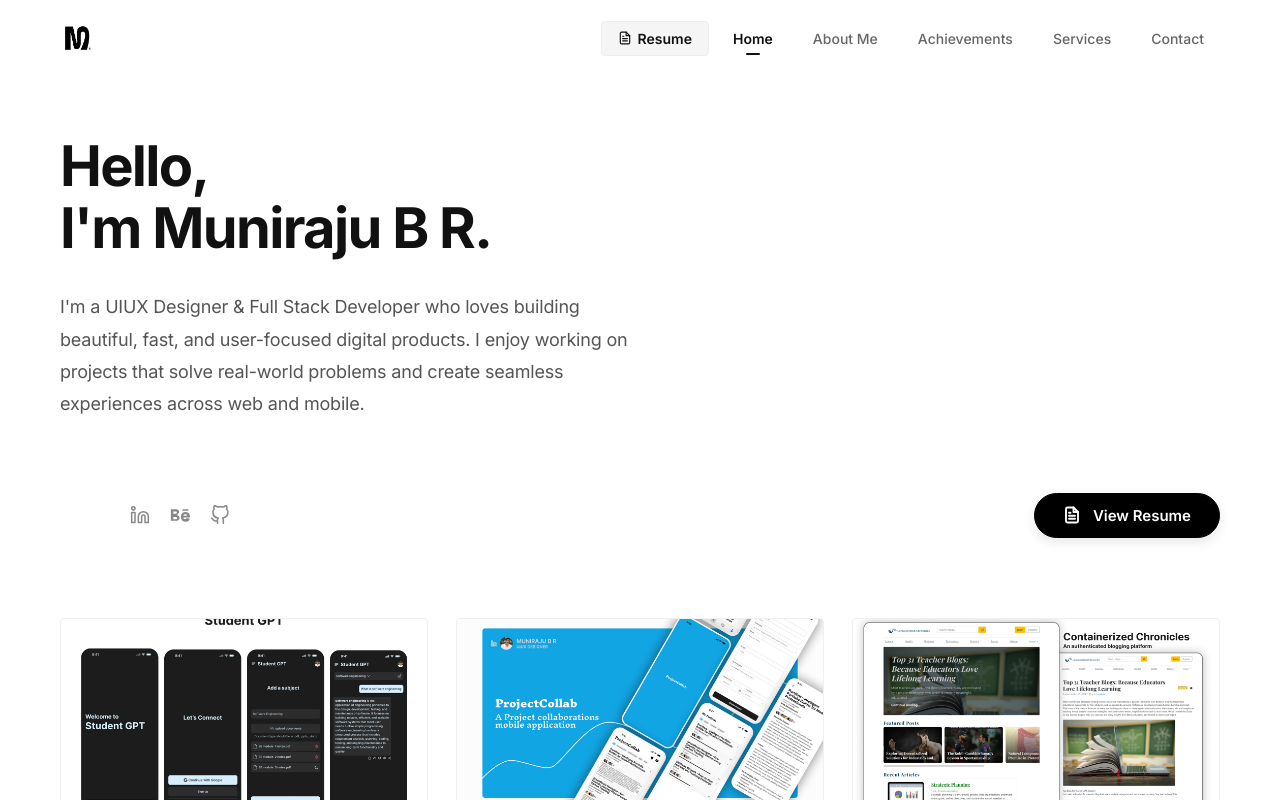
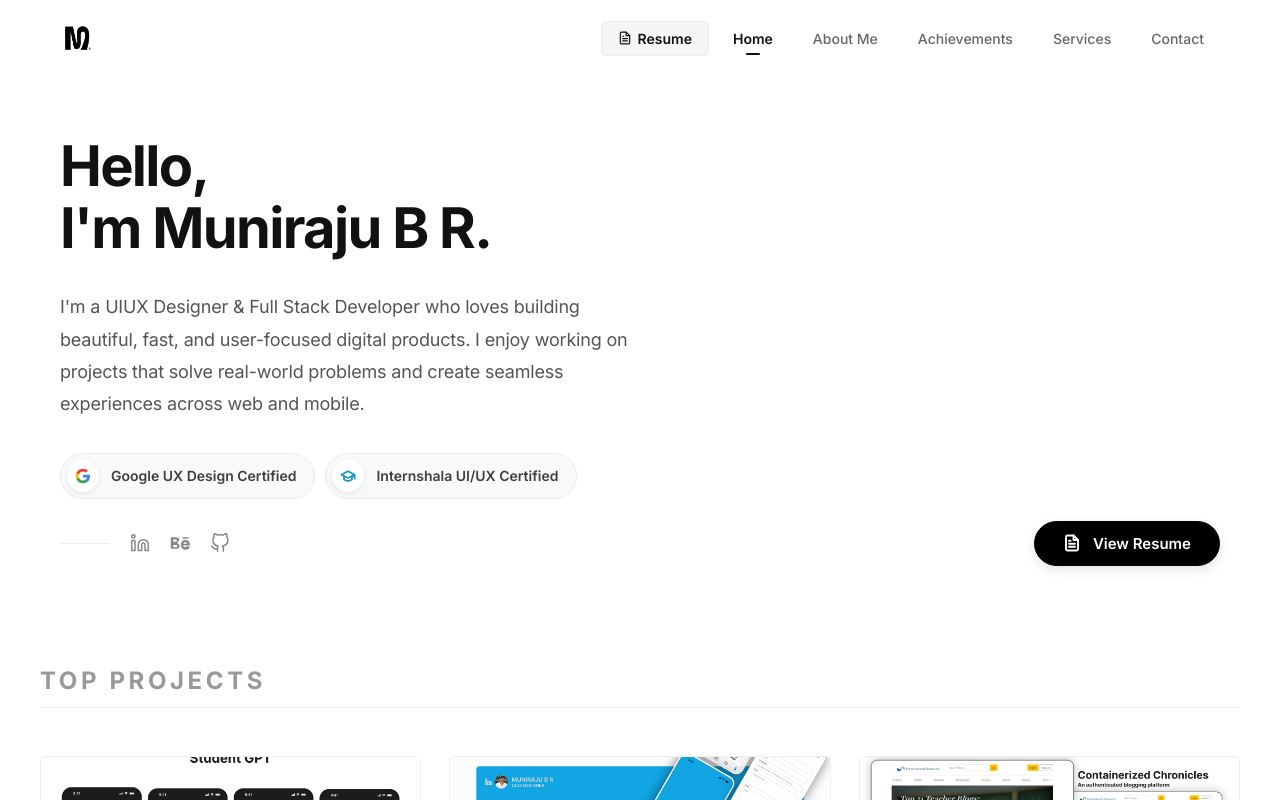
Before and after one commit to munirajubr/Portfolio, a React (Vite) app: page / in a window 1280 px wide. Shown: the top 800 px of the page. Built offline with nearby package versions, Linux system fonts and the light colour scheme.

Commit message:
adding badge in hero section

```diff
--- a/src/index.css
+++ b/src/index.css
@@ -271,9 +271,73 @@ body {
   font-weight: 700;
 }
 
+/* ── CERTIFICATION BADGES ── */
+.hero-badges-row {
+  display: flex;
+  flex-wrap: wrap;
+  gap: 10px;
+  margin-bottom: 0;
+}
+
+.hero-cert-badge {
+  display: inline-flex;
+  align-items: center;
+  gap: 12px;
+  padding: 6px 18px 6px 6px;
+  background: #f8f9fa;
+  border: 1px solid #e9ecef;
+  border-radius: 100px;
+  font-size: 14px;
+  font-weight: 600;
+  color: #3c4043;
+  width: fit-content;
+  cursor: pointer;
+  transition: all 0.4s cubic-bezier(0.2, 0, 0.2, 1);
+  box-shadow: 0 2px 4px rgba(0,0,0,0.02);
+  text-decoration: none;
+}
+
+.hero-cert-badge:hover {
+  background: #ffffff !important;
+  transform: translateY(-2px);
+  box-shadow: 0 8px 20px rgba(0, 0, 0, 0.08);
+}
+
+.cert-icon-wrapper {
+  width: 32px;
+  height: 32px;
+  background: #ffffff;
+  border-radius: 50%;
+  display: flex;
+  align-items: center;
+  justify-content: center;
+  box-shadow: 0 2px 5px rgba(0,0,0,0.08);
+  flex-shrink: 0;
+}
+
+@media (max-width: 600px) {
+  .hero-badges-row {
+    gap: 8px;
+    margin-bottom: 12px;
+  }
+  .hero-cert-badge {
+    padding: 4px 14px 4px 4px !important;
+    font-size: 13px !important;
+    gap: 10px !important;
+  }
+  .cert-icon-wrapper {
+    width: 28px !important;
+    height: 28px !important;
+  }
+  .cert-icon-wrapper svg {
+    width: 14px !important;
+    height: 14px !important;
+  }
+}
+
 /* ── HERO SECTIONS (Shared) ── */
 .hero {
-  padding: 60px 60px 0;
+  padding: 60px 60px 100px;
   display: flex;
   justify-content: center;
 }
@@ -320,7 +384,7 @@ body {
   align-items: center;
   justify-content: space-between;
   width: 100%;
-  margin-top: 40px;
+  margin-top: -10px;
 }
 
 .hero-resume-btn.stylish {
@@ -363,7 +427,7 @@ body {
 
 .social-divider {
   width: 50px;
-  height: px;
+  height: 1px;
   background: #eee;
   flex-shrink: 0;
 }
@@ -383,7 +447,7 @@ body {
 
 /* ── PROJECTS GRID ── */
 .projects-section {
-  padding: 80px 60px 120px;
+  /* padding: 20px 60px 0px; */
   display: flex;
   flex-direction: column;
   align-items: center;
@@ -494,7 +558,7 @@ body {
 
 /* ── ACHIEVEMENTS / CERTIFICATES ── */
 .achievements-section {
-  padding: 80px 60px 120px;
+  /* padding: 30px 60px 120px; */
   display: flex;
   flex-direction: column;
   align-items: center;
@@ -524,6 +588,44 @@ body {
 .cert-card:hover {
   transform: translateY(-4px);
   box-shadow: 0 12px 40px rgba(0,0,0,0.08);
+}
+
+.service-icon-main {
+  color: #111;
+  transition: transform 0.4s cubic-bezier(0.2, 0, 0.2, 1), color 0.4s ease;
+}
+
+.cert-card:hover .service-icon-main {
+  transform: scale(1.15) rotate(-3deg);
+  color: #1a73e8;
+}
+
+.service-contact-link {
+  margin-top: 16px;
+  display: flex;
+  align-items: center;
+  gap: 8px;
+  font-size: 13px;
+  font-weight: 700;
+  /* color: #1a73e8; */
+  text-transform: uppercase;
+  letter-spacing: 0.05em;
+  opacity: 0;
+  transform: translateX(-10px);
+  transition: all 0.4s cubic-bezier(0.2, 0, 0.2, 1);
+}
+
+.cert-card:hover .service-contact-link {
+  opacity: 1;
+  transform: translateX(0);
+}
+
+.service-contact-link svg {
+  transition: transform 0.3s ease;
+}
+
+.cert-card:hover .service-contact-link svg {
+  transform: translateX(4px);
 }
 
 .cert-img-wrap {
@@ -651,7 +753,7 @@ body {
   flex: 1;
   display: flex;
   flex-direction: column;
-  gap: 40px;
+  gap: 24px;
   max-width: 800px;
 }
 
@@ -667,7 +769,7 @@ body {
   display: flex;
   gap: 48px;
   align-items: center;
-  margin-top: 10px;
+  margin-top: 8px;
 }
 
 .stat-item {
@@ -691,7 +793,7 @@ body {
 }
 
 .about-section {
-  padding: 100px 60px 0;
+  padding: 40px 60px 0;
   display: flex;
   justify-content: center;
 }
@@ -712,6 +814,9 @@ body {
   display: block;
   border-bottom: 1px solid #f0f0f0;
   padding-bottom: 12px;
+  width: 100%;
+  max-width: 1200px;
+  text-align: left;
 }
 
 .experience-list {
@@ -980,7 +1085,7 @@ body {
 
 /* ── FOOTER ── */
 .footer {
-  padding: 120px 60px 60px;
+  padding: 60px 30px 30px;
   background: #ffffff;
   display: flex;
   flex-direction: column;
@@ -1195,16 +1300,16 @@ body {
 
   /* ── Page padding mobile ── */
   .hero {
-    padding: 60px 24px 0;
+    padding: 60px 24px 80px;
   }
   .about-section {
-    padding: 60px 24px 0;
+    padding: 30px 24px 0;
   }
   .projects-section {
-    padding: 60px 24px 80px;
+    padding: 30px 24px 80px;
   }
   .achievements-section {
-    padding: 60px 24px 80px;
+    padding: 30px 24px 80px;
   }
   .services-grid {
     padding: 0 24px 80px;
@@ -1213,6 +1318,7 @@ body {
   .contact-grid {
     grid-template-columns: 1fr;
     gap: 60px;
+    padding-bottom: 20px;
   }
 
   .projects-grid, .achievements-grid {
@@ -1271,7 +1377,7 @@ body {
   }
   .footer-base {
     flex-direction: column;
-    gap: 20px;
+    /* gap: 20px; */
     align-items: flex-start;
   }
 }
--- a/src/pages/AboutMe.jsx
+++ b/src/pages/AboutMe.jsx
@@ -20,7 +20,6 @@ export default function AboutMe() {
             {/* Left */}
             <div className="about-text-col reveal delay-2">
               <h1 className="reveal delay-1">About Me</h1>
-
               {/* Mobile Photo: Shows between title and bio on mobile */}
               <div className="about-photo-wrap photo-mobile reveal delay-3">
                 <img
@@ -35,6 +34,38 @@ export default function AboutMe() {
                 <br /><br />
                 {aboutDetails[1]}
               </p>
+
+              <div className="hero-badges-row reveal delay-3">
+                <div
+                  onClick={() => handleNavigation('https://coursera.org/share/348d156562a8a0edc71fa0f8142b48c0')}
+                  className="hero-cert-badge google-cert"
+                  style={{ cursor: 'pointer' }}
+                >
+                  <div className="cert-icon-wrapper">
+                    <svg viewBox="0 0 24 24" width="16" height="16">
+                      <path d="M22.56 12.25c0-.78-.07-1.53-.2-2.25H12v4.26h5.92c-.26 1.37-1.04 2.53-2.21 3.31v2.77h3.57c2.08-1.92 3.28-4.74 3.28-8.09z" fill="#4285F4"/>
+                      <path d="M12 23c2.97 0 5.46-.98 7.28-2.66l-3.57-2.77c-.98.66-2.23 1.06-3.71 1.06-2.86 0-5.29-1.93-6.16-4.53H2.18v2.84C3.99 20.53 7.7 23 12 23z" fill="#34A853"/>
+                      <path d="M5.84 14.1c-.22-.66-.35-1.36-.35-2.1s.13-1.44.35-2.1V7.06H2.18C1.43 8.55 1 10.22 1 12s.43 3.45 1.18 4.94l3.66-2.84z" fill="#FBBC05"/>
+                      <path d="M12 5.38c1.62 0 3.06.56 4.21 1.66l3.15-3.15C17.45 2.09 14.97 1 12 1 7.7 1 3.99 3.47 2.18 7.07l3.66 2.84c.87-2.6 3.3-4.53 6.16-4.53z" fill="#EA4335"/>
+                    </svg>
+                  </div>
+                  <span>Google UX Design Certified</span>
+                </div>
+
+                <div
+                  onClick={() => handleNavigation('https://trainings.internshala.com/s/v/3779492/2dc4a7a4')}
+                  className="hero-cert-badge internshala-cert"
+                  style={{ cursor: 'pointer' }}
+                >
+                  <div className="cert-icon-wrapper">
+                    <svg viewBox="0 0 24 24" width="16" height="16" fill="none" stroke="#1295c9" strokeWidth="2.5" strokeLinecap="round" strokeLinejoin="round">
+                      <path d="M22 10v6M2 10l10-5 10 5-10 5z" />
+                      <path d="M6 12v5c3 3 9 3 12 0v-5" />
+                    </svg>
+                  </div>
+                  <span>Internshala UI/UX Certified</span>
+                </div>
+              </div>
 
               {/* Stats */}
               <div className="stats-row">
--- a/src/pages/Home.jsx
+++ b/src/pages/Home.jsx
@@ -22,6 +22,37 @@ export default function Home() {
           <p className="hero-bio reveal delay-2">
             I'm a UIUX Designer & Full Stack Developer who loves building beautiful, fast, and user-focused digital products. I enjoy working on projects that solve real-world problems and create seamless experiences across web and mobile.
           </p>
+          <div className="hero-badges-row reveal delay-3">
+            <div
+              onClick={() => handleNavigation('https://coursera.org/share/348d156562a8a0edc71fa0f8142b48c0', true)}
+              className="hero-cert-badge google-cert"
+              style={{ cursor: 'pointer' }}
+            >
+              <div className="cert-icon-wrapper">
+                <svg viewBox="0 0 24 24" width="16" height="16">
+                  <path d="M22.56 12.25c0-.78-.07-1.53-.2-2.25H12v4.26h5.92c-.26 1.37-1.04 2.53-2.21 3.31v2.77h3.57c2.08-1.92 3.28-4.74 3.28-8.09z" fill="#4285F4" />
+                  <path d="M12 23c2.97 0 5.46-.98 7.28-2.66l-3.57-2.77c-.98.66-2.23 1.06-3.71 1.06-2.86 0-5.29-1.93-6.16-4.53H2.18v2.84C3.99 20.53 7.7 23 12 23z" fill="#34A853" />
+                  <path d="M5.84 14.1c-.22-.66-.35-1.36-.35-2.1s.13-1.44.35-2.1V7.06H2.18C1.43 8.55 1 10.22 1 12s.43 3.45 1.18 4.94l3.66-2.84z" fill="#FBBC05" />
+                  <path d="M12 5.38c1.62 0 3.06.56 4.21 1.66l3.15-3.15C17.45 2.09 14.97 1 12 1 7.7 1 3.99 3.47 2.18 7.07l3.66 2.84c.87-2.6 3.3-4.53 6.16-4.53z" fill="#EA4335" />
+                </svg>
+              </div>
+              <span>Google UX Design Certified</span>
+            </div>
+
+            <div
+              onClick={() => handleNavigation('https://trainings.internshala.com/s/v/3779492/2dc4a7a4', true)}
+              className="hero-cert-badge internshala-cert"
+              style={{ cursor: 'pointer' }}
+            >
+              <div className="cert-icon-wrapper">
+                <svg viewBox="0 0 24 24" width="16" height="16" fill="none" stroke="#1295c9" strokeWidth="2.5" strokeLinecap="round" strokeLinejoin="round">
+                  <path d="M22 10v6M2 10l10-5 10 5-10 5z" />
+                  <path d="M6 12v5c3 3 9 3 12 0v-5" />
+                </svg>
+              </div>
+              <span>Internshala UI/UX Certified</span>
+            </div>
+          </div>
 
           <div className="hero-cta-row reveal delay-3">
             <div className="social-row">
@@ -58,6 +89,7 @@ export default function Home() {
 
       {/* ── PROJECTS ── */}
       <section className="projects-section reveal delay-4">
+        <h2 className="section-heading">Top Projects</h2>
         <div className="achievements-grid">
           {projectsData.map((project, idx) => (
             <div
@@ -71,8 +103,8 @@ export default function Home() {
                 <div className="cert-overlay">
                   <span className="cert-view-btn">
                     <svg width="18" height="18" viewBox="0 0 24 24" fill="none" stroke="currentColor" strokeWidth="2" strokeLinecap="round" strokeLinejoin="round">
-                      <line x1="5" y1="12" x2="19" y2="12"/>
-                      <polyline points="12 5 19 12 12 19"/>
+                      <line x1="5" y1="12" x2="19" y2="12" />
+                      <polyline points="12 5 19 12 12 19" />
                     </svg>
                     View Project
                   </span>
@@ -99,7 +131,7 @@ export default function Home() {
           <div className="behance-cta-row">
             <span className="behance-cta-arrow">
               <svg width="120" height="55" viewBox="0 0 120 55" fill="none">
-                <path d="M5 5C5 30 35 50 65 45C85 42 95 25 85 12C75 0 60 12 68 30C74 43 100 48 118 45M118 45L110 42M118 45L114 53" stroke="#ccc" strokeWidth="2" strokeLinecap="round" strokeLinejoin="round" strokeDasharray="3 4"/>
+                <path d="M5 5C5 30 35 50 65 45C85 42 95 25 85 12C75 0 60 12 68 30C74 43 100 48 118 45M118 45L110 42M118 45L114 53" stroke="#ccc" strokeWidth="2" strokeLinecap="round" strokeLinejoin="round" strokeDasharray="3 4" />
               </svg>
             </span>
             <div
@@ -107,7 +139,7 @@ export default function Home() {
               className="behance-cta-logo"
             >
               <svg width="22" height="22" viewBox="0 0 24 24" fill="currentColor">
-                <path d="M22 7h-7V5h7v2zm1.726 10c-.442 1.297-2.029 3-5.101 3-3.074 0-5.564-1.729-5.564-5.675 0-3.91 2.325-5.92 5.466-5.92 3.082 0 4.964 1.782 5.375 4.426.078.506.109 1.188.095 2.14H15.97c.13 1.2.836 1.973 2.14 1.973.798 0 1.348-.33 1.692-1.005l2.444.061zM15.97 13h4.604c-.088-1.313-.836-1.993-2.272-1.993-1.48 0-2.193.737-2.332 1.993zM8.986 12.737c1.459.358 2.514 1.21 2.514 2.827 0 2.085-1.741 3.436-4.515 3.436H1V5h5.866c2.634 0 4.204 1.14 4.204 3.132 0 1.348-.738 2.23-2.084 2.605zm-5.037-4.93v2.59h2.55c1.137 0 1.811-.465 1.811-1.325 0-.836-.651-1.265-1.764-1.265H3.949zm2.74 6.568H3.949v2.826h2.76c1.215 0 1.905-.498 1.905-1.413 0-.937-.711-1.413-1.925-1.413z"/>
+                <path d="M22 7h-7V5h7v2zm1.726 10c-.442 1.297-2.029 3-5.101 3-3.074 0-5.564-1.729-5.564-5.675 0-3.91 2.325-5.92 5.466-5.92 3.082 0 4.964 1.782 5.375 4.426.078.506.109 1.188.095 2.14H15.97c.13 1.2.836 1.973 2.14 1.973.798 0 1.348-.33 1.692-1.005l2.444.061zM15.97 13h4.604c-.088-1.313-.836-1.993-2.272-1.993-1.48 0-2.193.737-2.332 1.993zM8.986 12.737c1.459.358 2.514 1.21 2.514 2.827 0 2.085-1.741 3.436-4.515 3.436H1V5h5.866c2.634 0 4.204 1.14 4.204 3.132 0 1.348-.738 2.23-2.084 2.605zm-5.037-4.93v2.59h2.55c1.137 0 1.811-.465 1.811-1.325 0-.836-.651-1.265-1.764-1.265H3.949zm2.74 6.568H3.949v2.826h2.76c1.215 0 1.905-.498 1.905-1.413 0-.937-.711-1.413-1.925-1.413z" />
               </svg>
               <span className="behance-cta-logo-text">Behance</span>
             </div>
```
Also changed, not shown: src/pages/Services.jsx (+17 -1 lines).
